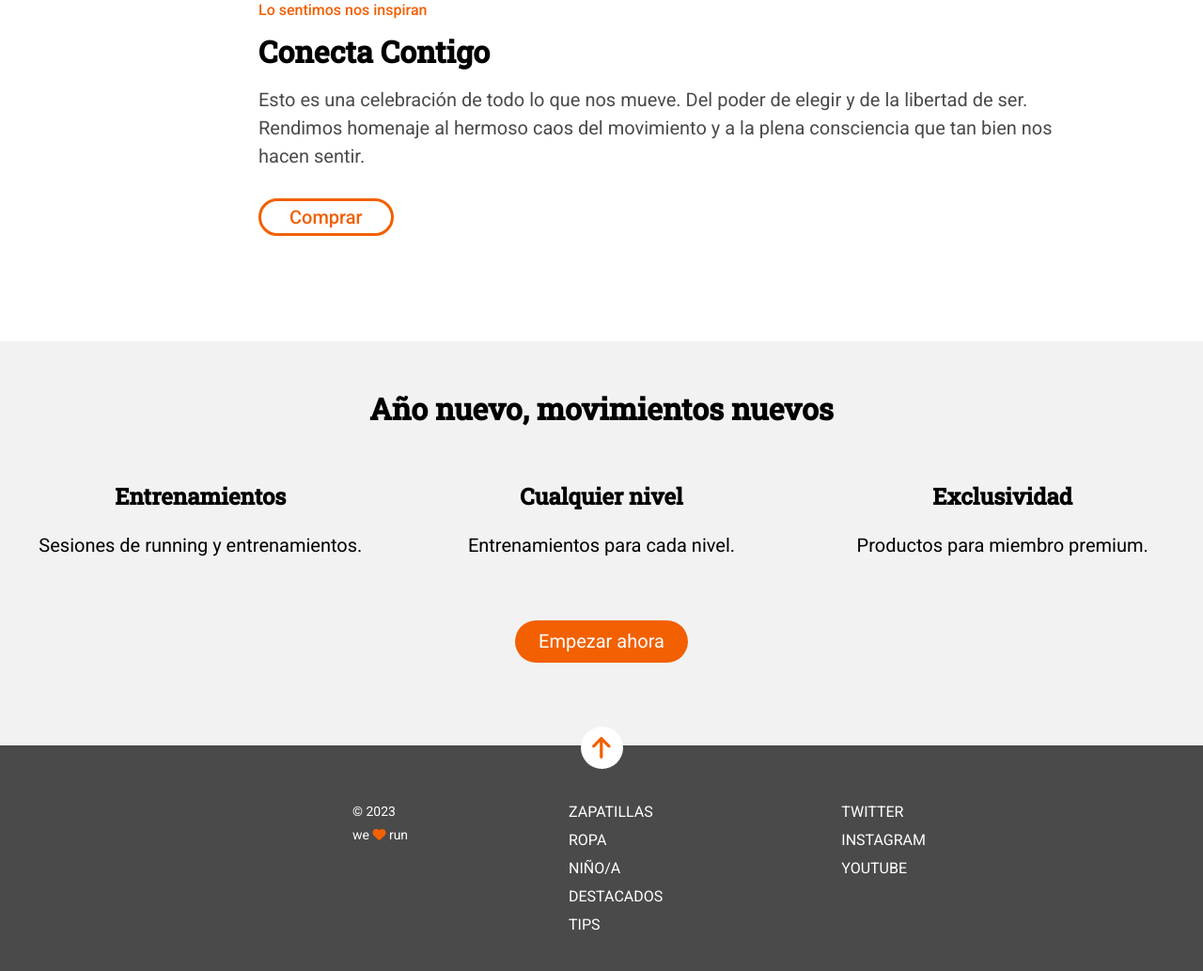
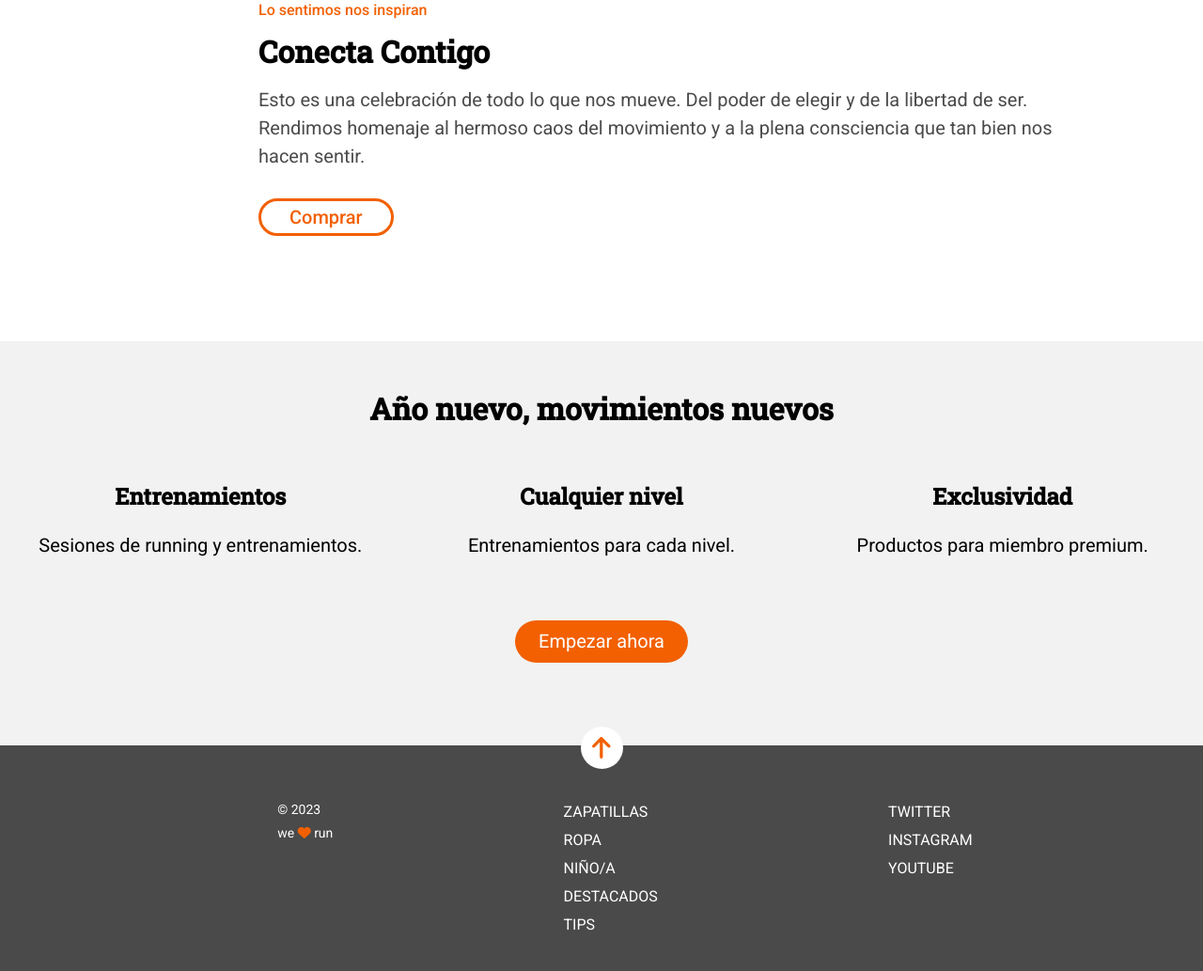
Before and after one commit to Adalab/modulo-1-evaluacion-final-celsrami, a website: page src/html/index.html in a window 1280 px wide. Shown: the part 855-1888 px from the top of the page at 94% size. Drawn offline with nearby package versions, Linux system fonts and the light colour scheme; files that its build step writes are made by us from their sources; files whose address does not match are found by name.

Commit message:
footer changes

```diff
--- a/src/html/partials/footer.html
+++ b/src/html/partials/footer.html
@@ -6,27 +6,29 @@
   <section class="footer__section">
         <nav>
             <ul>
-                <li><a href="https://adalab.es/" class="footer__section--li">Zapatillas</a></li>
-                 <li><a href="https://adalab.es/" class="footer__section--li">Ropa</a></li>
-                 <li><a href="https://adalab.es/" class="footer__section--li">Niño/a</a></li>
-                 <li><a href="https://adalab.es/" class="footer__section--li">Destacados</a></li>
-                  <li><a href="https://adalab.es/" class="footer__section--li">Tips</a></li>
+                <li><a href="https://adalab.es/" class="li">Zapatillas</a></li>
+                 <li><a href="https://adalab.es/" class="li">Ropa</a></li>
+                 <li><a href="https://adalab.es/" class="li">Niño/a</a></li>
+                 <li><a href="https://adalab.es/" class="li">Destacados</a></li>
+                  <li><a href="https://adalab.es/" class="li">Tips</a></li>
 
             </ul>
         </nav>
+     </section>
 
-        <nav class="footer__section--nav">
+     <section class="footer__sectiontwo">
+        <nav class="footer__sectiontwo--nav">
             <ul>
-                <li><a href="https://adalab.es/" class="footer__section--li">Twitter</a></li>
-                 <li><a href="https://adalab.es/" class="footer__section--li">Instagram</a></li>
-                 <li><a href="https://adalab.es/" class="footer__section--li">Youtube</a></li>
+                <li><a href="https://adalab.es/" class="li">Twitter</a></li>
+                 <li><a href="https://adalab.es/" class="li">Instagram</a></li>
+                 <li><a href="https://adalab.es/" class="li">Youtube</a></li>
             </ul>
         </nav>
    </section>
 
-    <section class="footer__sectiontwo">
-        <p class="footer__sectiontwo--text">&copy; 2023</p>
-        <p class="footer__sectiontwo--text">we <span class="icon"><i class="fa-solid fa-heart"></i></span>
+    <section class="footer__sectionthree">
+        <p class="footer__sectionthree--text">&copy; 2023</p>
+        <p class="footer__sectionthree--text">we <span class="icon"><i class="fa-solid fa-heart"></i></span>
             run</p>
         <p>
     </section>
--- a/src/scss/layout/_footer.scss
+++ b/src/scss/layout/_footer.scss
@@ -5,6 +5,7 @@
       justify-content: center;
       margin: 0 auto;
   }
+
         .arrow {
             background-color: white;
             background-image: url("../images/ico-arrow.svg");
@@ -14,8 +15,25 @@
             border-radius: 50%;
             width: 4.5rem;
             height: 4.5rem;
+            height: 4.5rem;
+            height: 4.5rem;
             position: absolute;
             transform: translateY(-20px);
+        }
+
+        .icon {
+            color: $color-orange;
+        }
+
+        .li {
+            color: white;
+            font-size: 1.6rem;
+            font-weight: 100;
+            text-transform: uppercase;
+            line-height: 3rem;
+            text-align: center;
+            text-decoration: none;
+
         }
 
     .footer {
@@ -28,86 +46,54 @@
 
                     @media all and (min-width: 768px) {
                             height: 24rem;
-            flex-direction: row-reverse;
-            justify-content: center;
-            align-items: flex-start;
+                            flex-direction: row;
+                            justify-content: space-evenly;
+                            align-items: flex-start; }
 
 
-        }
-
-            &__section { display: flex;
-                        flex-direction: column;
-                        height: 27rem;
-                        padding-top: 65px;
+                        &__section{
                             text-align: center;
+                            margin-top: 6.5rem;
 
                             @media all and (min-width: 768px) {
-
-                            display: flex;
-                            flex-direction: row;
-                            justify-content: space-between;
-                            padding-top: 5.6rem;
-                            height: 18rem;
+                                margin-top: 5.6rem;
                                 text-align: start;
-                            width: 38rem;
-
-                        }
-
-                        &--nav{
-                            margin-top: 3rem;
-
-                            @media all and (min-width: 768px) {
-                                    margin-top: 0;
-
-                                }
-                        }
-
-                            &--li{
-                                    color: white;
-                                    font-size: 1.6rem;
-                                    font-weight: 100;
-                                    text-transform: uppercase;
-                                    line-height: 3rem;
-                                    text-align: center;
-                                    text-decoration: none;
-
-
-                                    @media all and (min-width: 768px) {
-                                        text-align: start;
-
-
-                                    }
+                                order: 2;
                             }
                         }
 
                         &__sectiontwo {
+                            text-align: center;
+                            margin-top: 3rem;
+
+                            @media all and (min-width: 768px) {
+                                    margin-top: 5.6rem;
+                                    text-align: start;
+                                    order: 3;
+                                }
+                        }
+
+
+                        &__sectionthree {
                                 margin-bottom: 6.8rem;
                                 text-align: center;
                                 padding-top: 3.2rem;
 
-
-
                                 @media all and (min-width: 768px) {
-                                padding-top: 5.8rem;
-                                padding-left: 8rem;
+                                        margin-top: 5.6rem;
+                                        padding: 0;
+                                        text-align: start;
+                                        order:1 ;
+                                        margin-left: 5rem;
 
                                     }
 
                                         &--text {
                                                 color: white;
                                                 font-size: 1.4rem;
-                            line-height: 2.5rem;
+                                                line-height: 2.5rem; }
 
-                            @media all and (min-width: 768px) {
-                                text-align: start;
-                                width: 23rem;
-                            }
-                        }
-                        }
                             }
 
 
-
-.icon {
-    color: $color-orange;
 }
```
Lines whose indentation alone changed are shown as unchanged.
